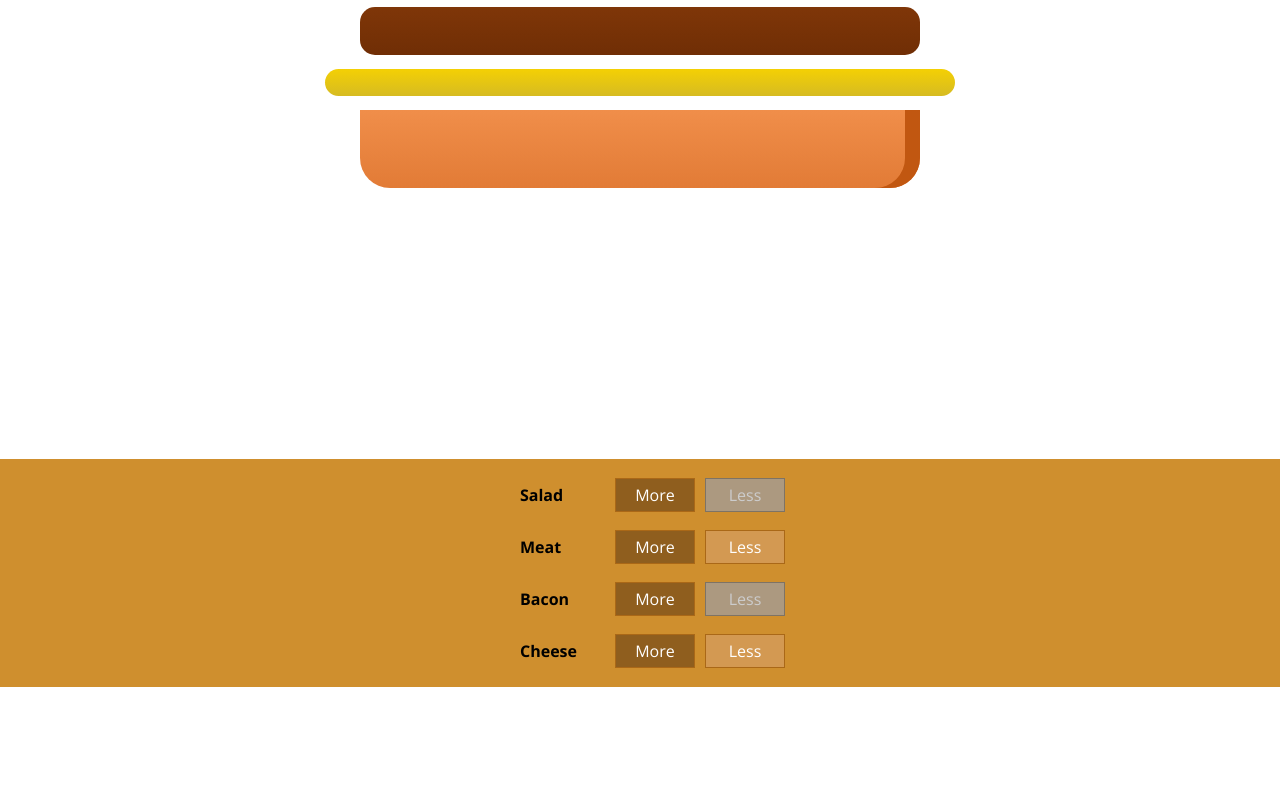
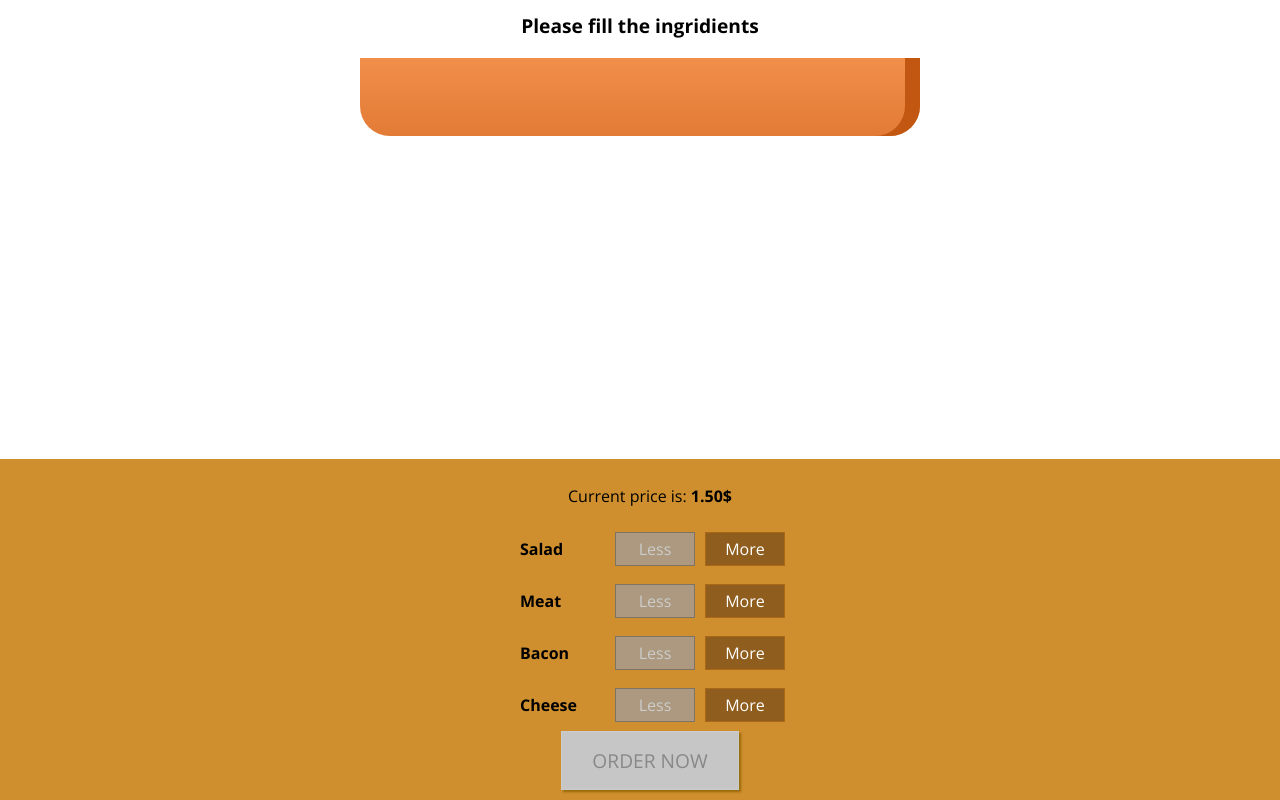
Before and after one commit to ayeganyan/burger-shop, a React (Create React App) app: page / in a window 1280 px wide. Shown: the part 195-995 px from the top of the page. Before the commit the page ends 882 px from the top, so only its background shows below. Built offline with nearby package versions, Linux system fonts and the light colour scheme.

Commit message:
Added order button with disabled mode

```diff
--- a/src/components/Burger/BuildControls/BuildControl/BuildControl.js
+++ b/src/components/Burger/BuildControls/BuildControl/BuildControl.js
@@ -7,14 +7,14 @@ const BuildControl = (props) => {
         <div className={classes.BuildControl}>
             <div className={classes.Label}>{props.label}</div>
             <button
-                className={classes.More}
-                onClick={props.added} >
-                    More</button>
-            <button
                 className={classes.Less}
                 onClick={props.removed}
                 disabled={props.disabled}>
                     Less</button>
+            <button
+                className={classes.More}
+                onClick={props.added} >
+                    More</button>
         </div>
     );
 };
--- a/src/components/Burger/BuildControls/BuilderControls.js
+++ b/src/components/Burger/BuildControls/BuilderControls.js
@@ -13,14 +13,21 @@ const controls = [
 const builderControls = (props) => {
     return (
         <div className={classes.BuilderControls}>
+            <p>Current price is: <strong>{props.price.toFixed(2)}$</strong></p>
             {controls.map(ctrl => (
                 <Control
                     key={ctrl.label}
                     label={ctrl.label}
                     added={() =>props.ingridientAdded(ctrl.type)}
                     removed={() =>props.ingridientRemoved(ctrl.type)}
-                    disabled={props.disabled[ctrl.type]}/>
+                    disabled={props.disabled[ctrl.type]}
+                    />
             ))}
+            <button
+                className={classes.OrderButton}
+                disabled={!props.purchasable}>
+                    ORDER NOW
+            </button>
         </div>
     );
 };
--- a/src/components/Burger/BuildControls/BuilderControls.module.css
+++ b/src/components/Burger/BuildControls/BuilderControls.module.css
@@ -8,3 +8,44 @@
     margin: auto;
     padding: 10px
 }
+
+.OrderButton {
+    background-color: #DAD735;
+    outline: none;
+    cursor: pointer;
+    border: 1px solid #966909;
+    color: #966909;
+    font-family: inherit;
+    font-size: 1.2em;
+    padding: 15px 30px;
+    box-shadow: 2px 2px 2px #966909;
+}
+
+.OrderButton:hover, .OrderButton:active {
+    background-color: #A0DB41;
+    border: 1px solid #966909;
+    color: #966909;
+}
+
+.OrderButton:disabled {
+    background-color: #C7C6C6;
+    cursor: not-allowed;
+    border: 1px solid #ccc;
+    color: #888888;
+}
+
+.OrderButton:not(:disabled) {
+    animation: enable 0.3s linear;
+}
+
+@keyframes enable {
+    0% {
+        transform: scale(1);
+    }
+    60% {
+        transform: scale(1.1);
+    }
+    100% {
+        transform: scale(1);
+    }
+}
--- a/src/containers/BurgerBuilder/BurgerBuilder.js
+++ b/src/containers/BurgerBuilder/BurgerBuilder.js
@@ -16,11 +16,18 @@ class BurgerBuilder extends Component {
     state = {
         ingridients: {
             salad: 0,
-            meat: 1,
-            cheese: 1,
+            meat: 0,
+            cheese: 0,
             bacon: 0
         },
-        totalPrice: 1
+        totalPrice: 1.5,
+        purchasable: false
+    }
+
+    updatePurchasableState(ingridients) {
+        const sum = Object.values({...ingridients})
+                        .reduce((sum, el) => sum + el, 0)
+        this.setState({purchasable: sum > 0})
     }
 
     addIngridientHandler = (type) => {
@@ -30,6 +37,7 @@ class BurgerBuilder extends Component {
         newIngrdidients[type] = this.state.ingridients[type] + 1
         const newPrice = this.state.totalPrice + INGRIDIENT_PRICES[type]
         this.setState({ingridients: newIngrdidients, totalPrice: newPrice})
+        this.updatePurchasableState(newIngrdidients)
     }
 
     removeIngridientHandler = (type) => {
@@ -42,6 +50,7 @@ class BurgerBuilder extends Component {
         newIngrdidients[type] = this.state.ingridients[type] - 1
         const newPrice = this.state.totalPrice - INGRIDIENT_PRICES[type]
         this.setState({ingridients: newIngrdidients, totalPrice: newPrice})
+        this.updatePurchasableState(newIngrdidients)
     }
 
     render() {
@@ -57,7 +66,9 @@ class BurgerBuilder extends Component {
                 <BuilderControls
                     ingridientAdded={this.addIngridientHandler}
                     ingridientRemoved={this.removeIngridientHandler}
-                    disabled={disabledInfo}/>
+                    disabled={disabledInfo}
+                    price={this.state.totalPrice}
+                    purchasable={this.state.purchasable}/>
             </Aux>
         )
     }
```
